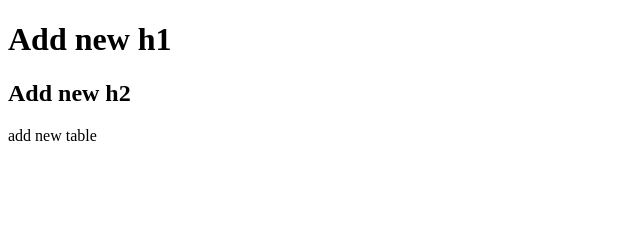
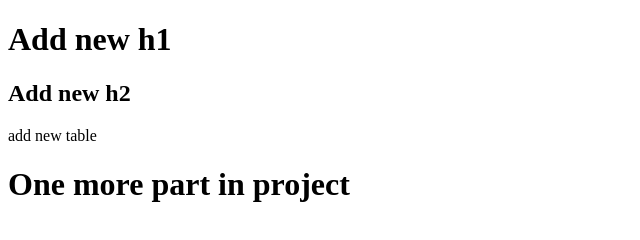
Before and after one commit to ev-ran/GIT_terminal_exercise, a plain HTML site: page index.html in a window 1280 px wide. Shown: the whole page, without its empty margins (0-640 px from the left). Drawn offline with Linux system fonts and the light colour scheme.

Commit message:
new commit with github

```diff
--- a/index.html
+++ b/index.html
@@ -9,5 +9,6 @@
     <h1>Add new h1</h1>
     <h2>Add new h2</h2>
     <table>add new table</table>
+    <h1>One more part in project</h1>
 </body>
 </html>
```
